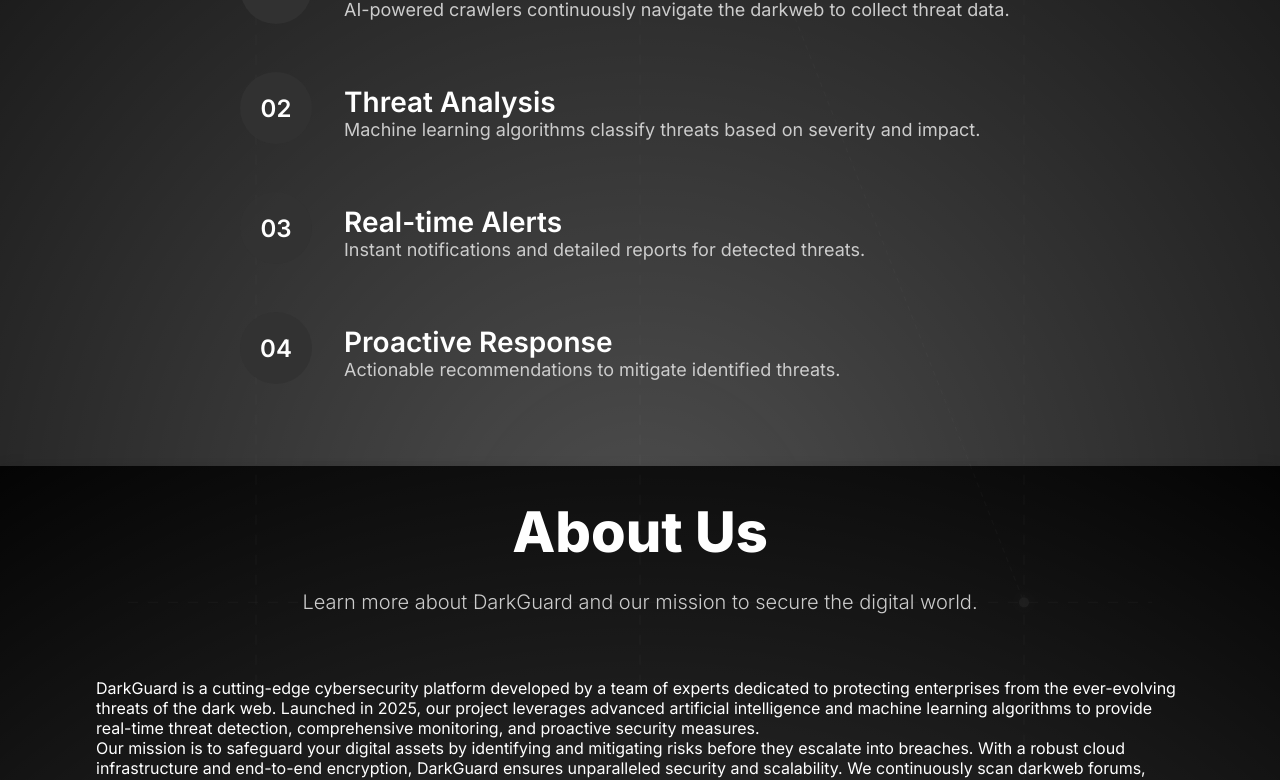
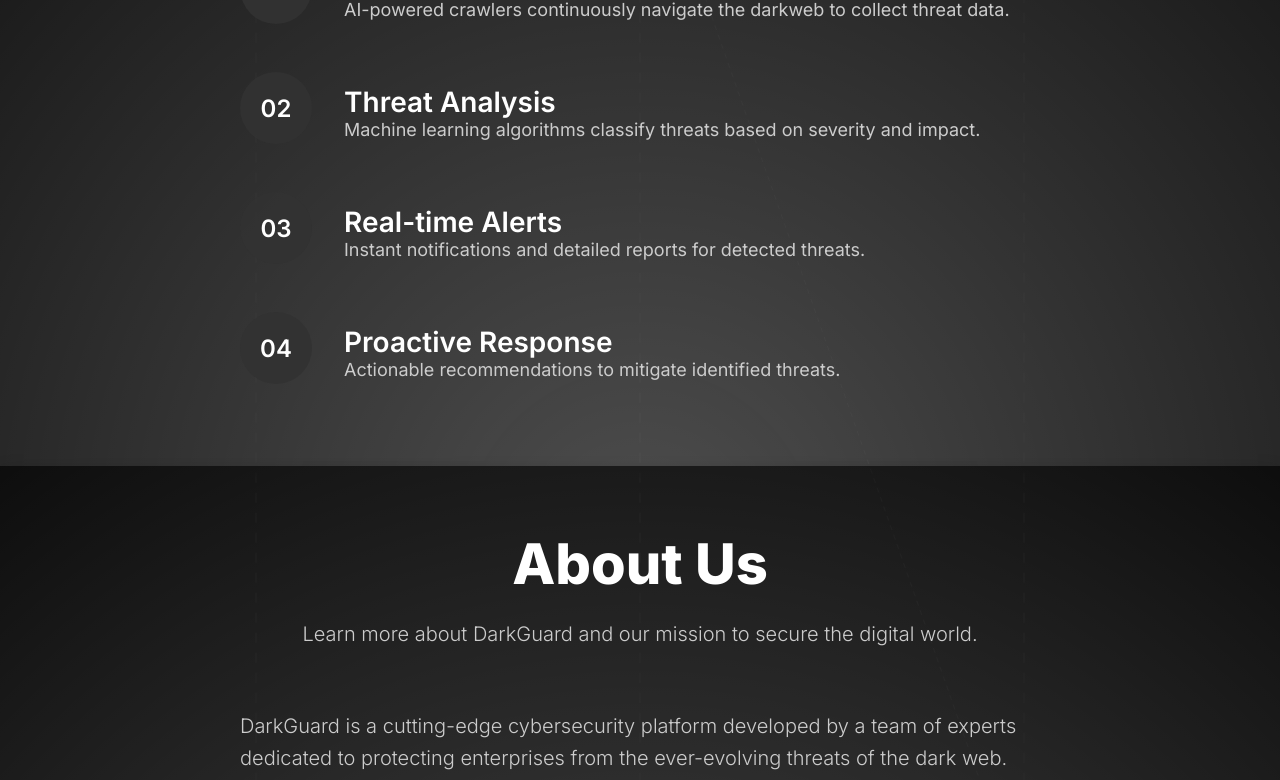
Before and after one commit to Gsish/-Tech_Aarvya-_AB2_PS6, a React (Create React App) app in the folder darkweb-detection/: page / in a window 1280 px wide. Shown: the part 2012-2792 px from the top of the page. Built offline with nearby package versions, Linux system fonts and the light colour scheme; the HTML template or start-up script is replaced by a standard one.

Commit message:
edit the style file

```diff
--- a/darkweb-detection/src/styles.css
+++ b/darkweb-detection/src/styles.css
@@ -618,6 +618,36 @@
   color: #666666;
 }
 
+/* About Us Section */
+.about-us-section {
+  padding: 4rem 0;
+  min-height: 100vh;
+  display: flex;
+  align-items: center;
+  justify-content: center;
+}
+
+.about-us-content {
+  display: flex;
+  flex-direction: column;
+  gap: 1.5rem;
+  width: 100%;
+  max-width: 800px;
+  margin: 0 auto;
+  text-align: left;
+}
+
+.about-us-content p {
+  font-size: 1.25rem;
+  font-weight: 300;
+  color: #CCCCCC;
+  line-height: 1.6;
+}
+
+.light-theme .about-us-content p {
+  color: #666666;
+}
+
 /* Footer Styles */
 .footer-component {
   padding: 4rem 0;
```
